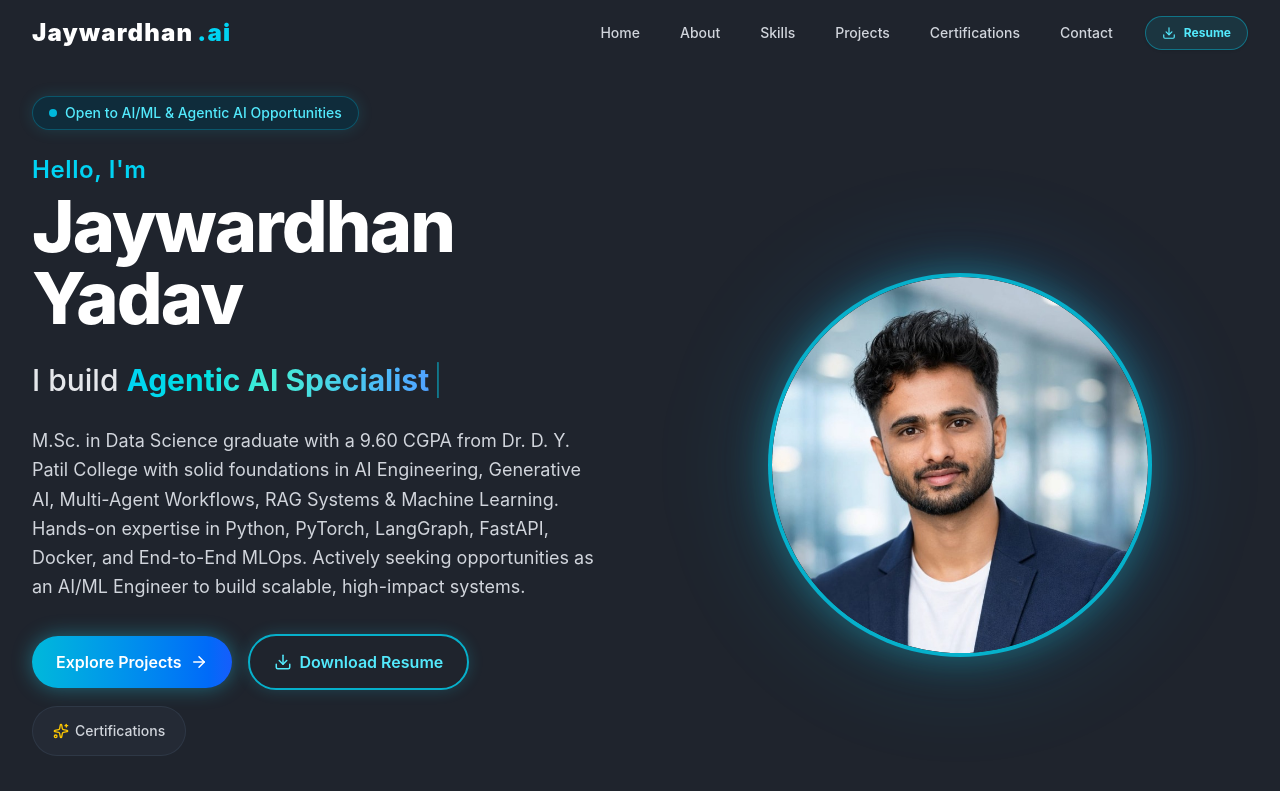
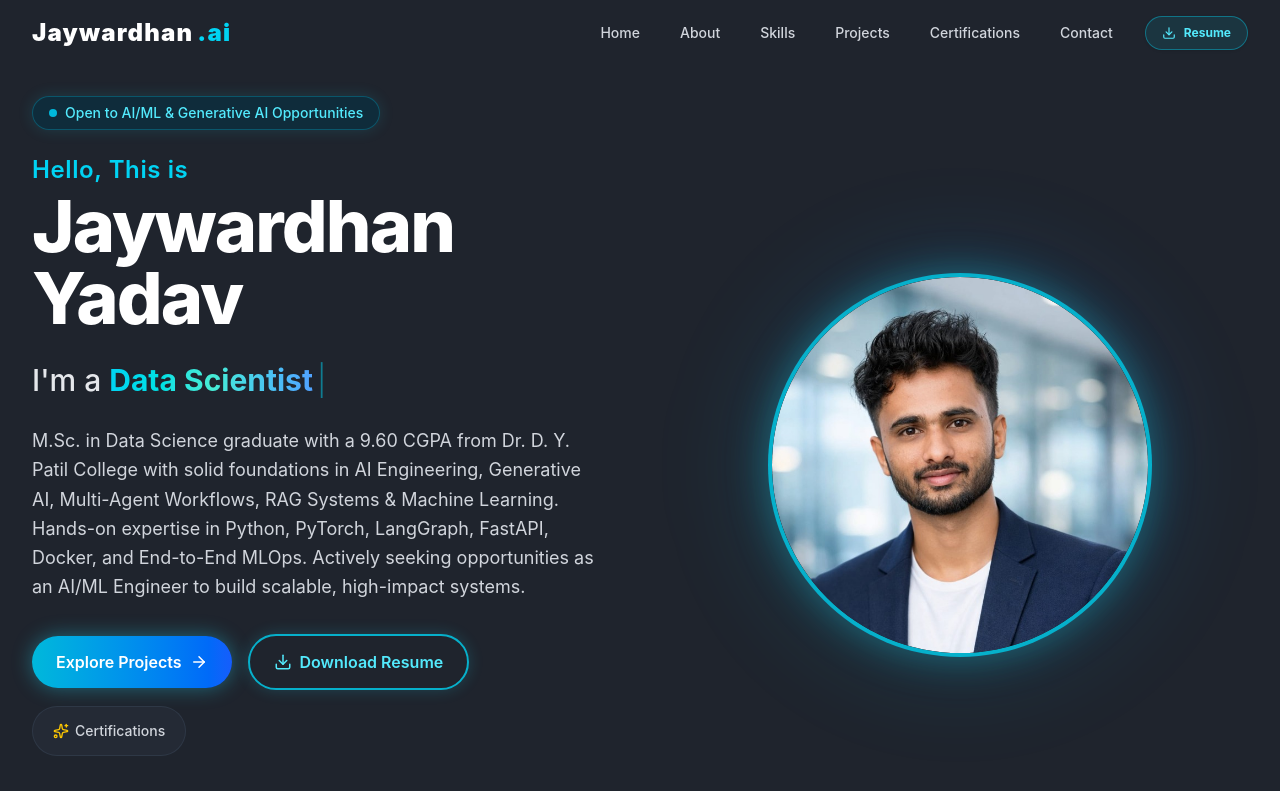
Before and after one commit to JaywardhanYadav/My-Portfolio, a React (Vite) app: page / in a window 1280 px wide. Shown: the top 791 px of the page. Built offline with nearby package versions, Linux system fonts and the light colour scheme.

Commit message:
Update Hero: greeting to Hello, This is, status to Generative AI, and dynamic role typing

```diff
--- a/src/sections/Hero.tsx
+++ b/src/sections/Hero.tsx
@@ -6,10 +6,10 @@ import { Download, ArrowRight, Sparkles } from 'lucide-react';
 
 const roles = [
     "AI/ML Engineer",
-    "Agentic AI Specialist",
-    "LangGraph & RAG Architect",
-    "MLOps Engineer",
-    "FastAPI & LLM Systems Builder"
+    "Data Scientist",
+    "Generative AI Specialist",
+    "Agentic AI & RAG Architect",
+    "MLOps Engineer"
 ];
 
 const Hero = () => {
@@ -50,12 +50,12 @@ const Hero = () => {
                             <span className="animate-ping absolute inline-flex h-full w-full rounded-full bg-cyan-400 opacity-75"></span>
                             <span className="relative inline-flex rounded-full h-2 w-2 bg-cyan-500"></span>
                         </span>
-                        <span>Open to AI/ML & Agentic AI Opportunities</span>
+                        <span>Open to AI/ML & Generative AI Opportunities</span>
                     </div>
 
                     <div>
                         <h2 className="text-xl md:text-2xl font-semibold text-cyan-400 tracking-wide">
-                            Hello, I'm
+                            Hello, This is
                         </h2>
                         <h1 className="text-4xl sm:text-5xl md:text-6xl lg:text-7xl font-extrabold text-white tracking-tight mt-1">
                             {resumeData.name}
@@ -63,7 +63,7 @@ const Hero = () => {
                     </div>
 
                     <div className="text-2xl sm:text-3xl font-medium text-gray-200 min-h-[44px] flex items-center justify-center lg:justify-start">
-                        <span>I build </span>
+                        <span>I'm {/^[aeiou]/i.test(displayedText || roles[currentRoleIndex]) ? 'an' : 'a'}{' '}</span>
                         <span className="ml-2 text-transparent bg-clip-text bg-gradient-to-r from-cyan-400 via-teal-300 to-blue-400 font-bold">
                             {displayedText}
                         </span>
```
